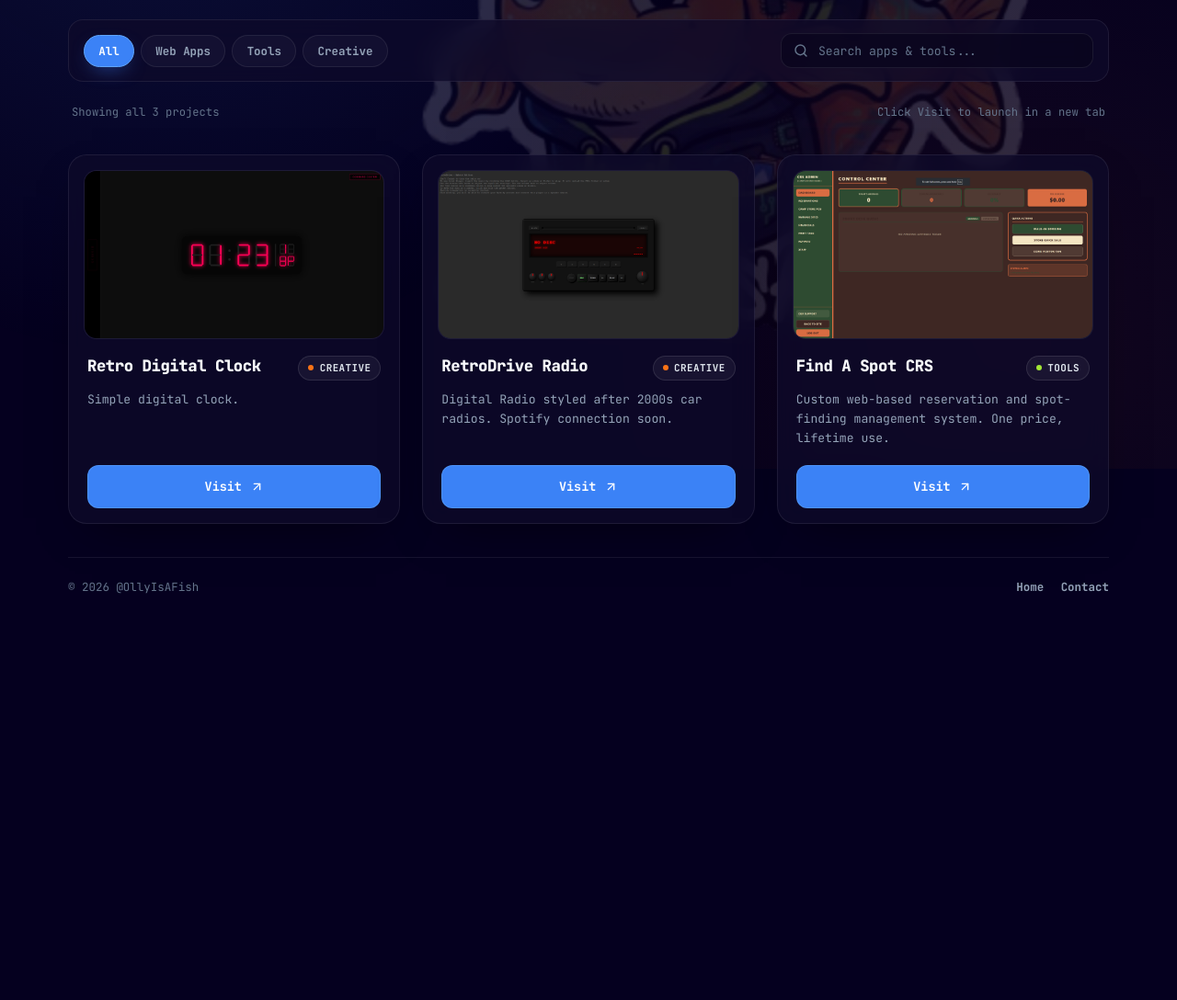
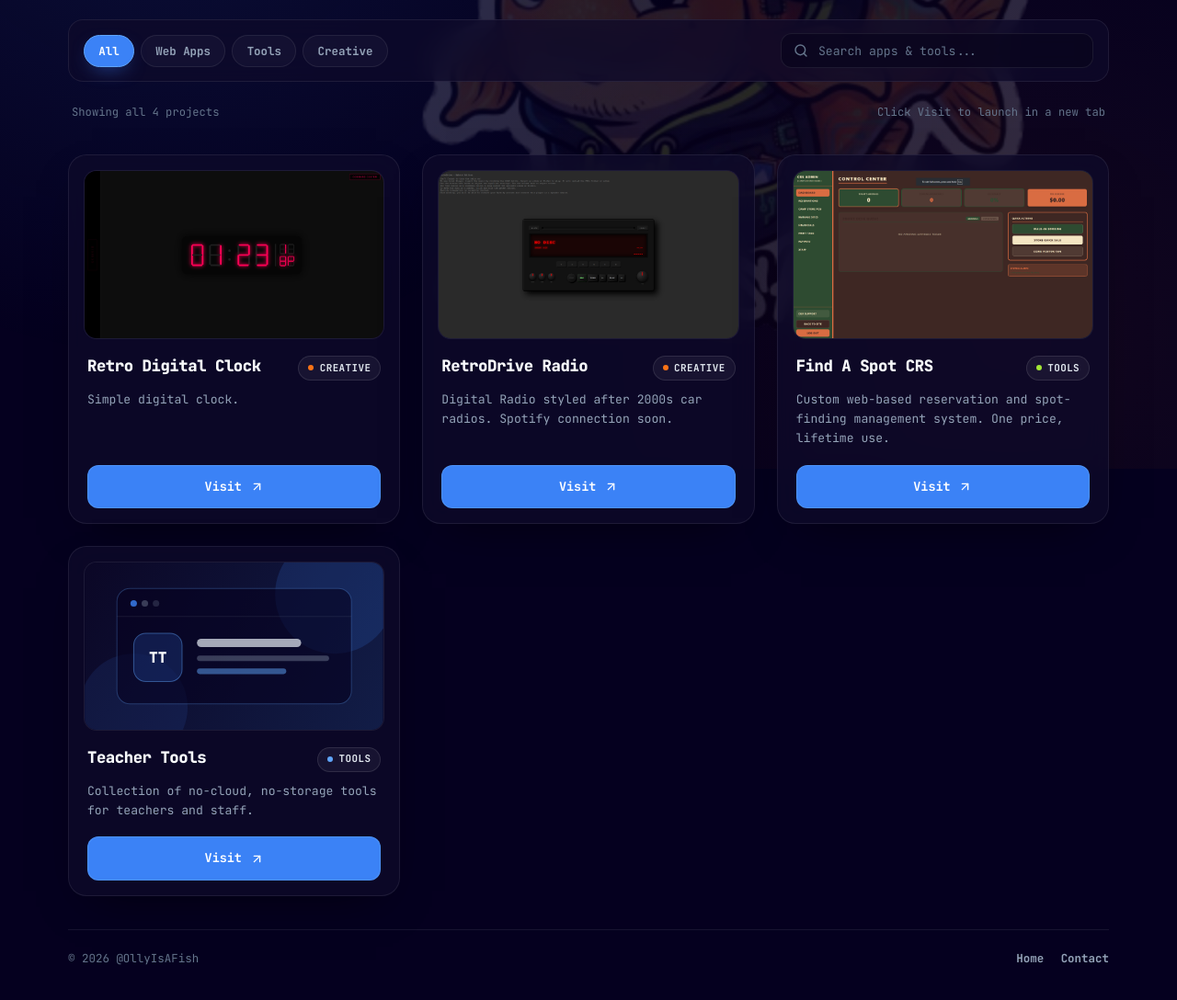
Before and after one commit to justindavis882/OllyIsAFish, a plain HTML site: page digital.html in a window 1280 px wide. Shown: the part 290-1378 px from the top of the page at 92% size. Before the commit the page ends 991 px from the top, so only its background shows below. Drawn offline with Linux system fonts and the light colour scheme.

Commit message:
Update digital.html

```diff
--- a/digital.html
+++ b/digital.html
@@ -853,6 +853,14 @@
                 description: "Custom web-based reservation and spot-finding management system. One price, lifetime use.",
                 url: "https://find-a-spot.ollyisafish.com",
                 accent: "lime"
+            },
+            {
+                name: "Teacher Tools",
+                category: "Tools",
+                image: "images/teacher-tools.png",
+                description: "Collection of no-cloud, no-storage tools for teachers and staff.",
+                url: "https://teacher-tools.ollyisafish.com",
+                accent: "blue"
             }
         ];
 
```
